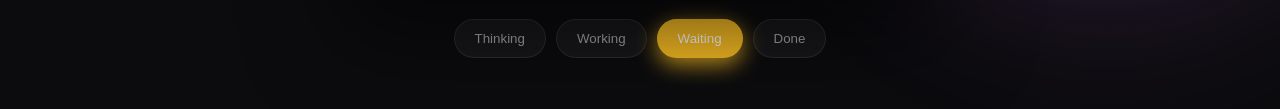
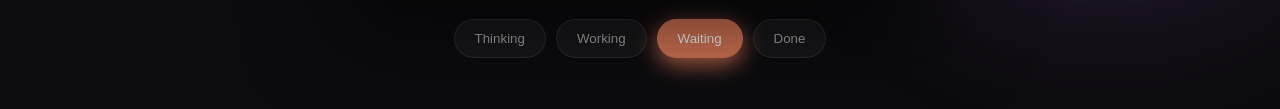
Before and after one commit to padakan/fog, a plain HTML site: page docs/index.html in a window 1280 px wide. Shown: the part 949-1058 px from the top of the page. Drawn offline with Linux system fonts and the light colour scheme.

Commit message:
Landing: one glow color across states (match app — motion only changes)
Co-Authored-By: Claude Opus 4.8 <noreply@anthropic.com>

```diff
--- a/docs/index.html
+++ b/docs/index.html
@@ -207,11 +207,13 @@
 <script>
 (function(){
   const root=document.documentElement, body=document.body;
+  // One color across every state — only the motion changes (just like the app).
+  const C={g1:'#D97757',g2:'#E9A06B'};
   const STATES={
-    thinking:{g1:'#D97757',g2:'#E9A06B',glow:'rgba(217,119,87,.55)',spin:'5s',pulse:'2.6s',hold:false,st:'Thinking',sd:'soft waves drift around the edge'},
-    working: {g1:'#D97757',g2:'#F2B27A',glow:'rgba(217,119,87,.72)',spin:'2.1s',pulse:'1.1s',hold:false,st:'Working',sd:'same waves, twice as fast'},
-    waiting: {g1:'#FBBF24',g2:'#F59E0B',glow:'rgba(251,191,36,.85)',spin:'0s',pulse:'0s',hold:true,st:'Waiting',sd:'holds bright — it needs you'},
-    done:    {g1:'#34D399',g2:'#10B981',glow:'rgba(52,211,153,.7)',spin:'3.2s',pulse:'1.7s',hold:false,st:'Done',sd:'a bright sweep, then calm'}
+    thinking:{...C,glow:'rgba(217,119,87,.55)',spin:'5s',pulse:'2.6s',hold:false,st:'Thinking',sd:'soft waves drift around the edge'},
+    working: {...C,glow:'rgba(217,119,87,.7)', spin:'2.1s',pulse:'1.1s',hold:false,st:'Working',sd:'same waves, twice as fast'},
+    waiting: {...C,glow:'rgba(217,119,87,.9)', spin:'0s',pulse:'0s',hold:true, st:'Waiting',sd:'holds bright — it needs you'},
+    done:    {...C,glow:'rgba(217,119,87,.7)', spin:'3.2s',pulse:'1.7s',hold:false,st:'Done',sd:'a bright sweep, then calm'}
   };
   const frame=document.getElementById('frame'), stEl=document.getElementById('st'), sdEl=document.getElementById('sd');
   let auto=true;
```
